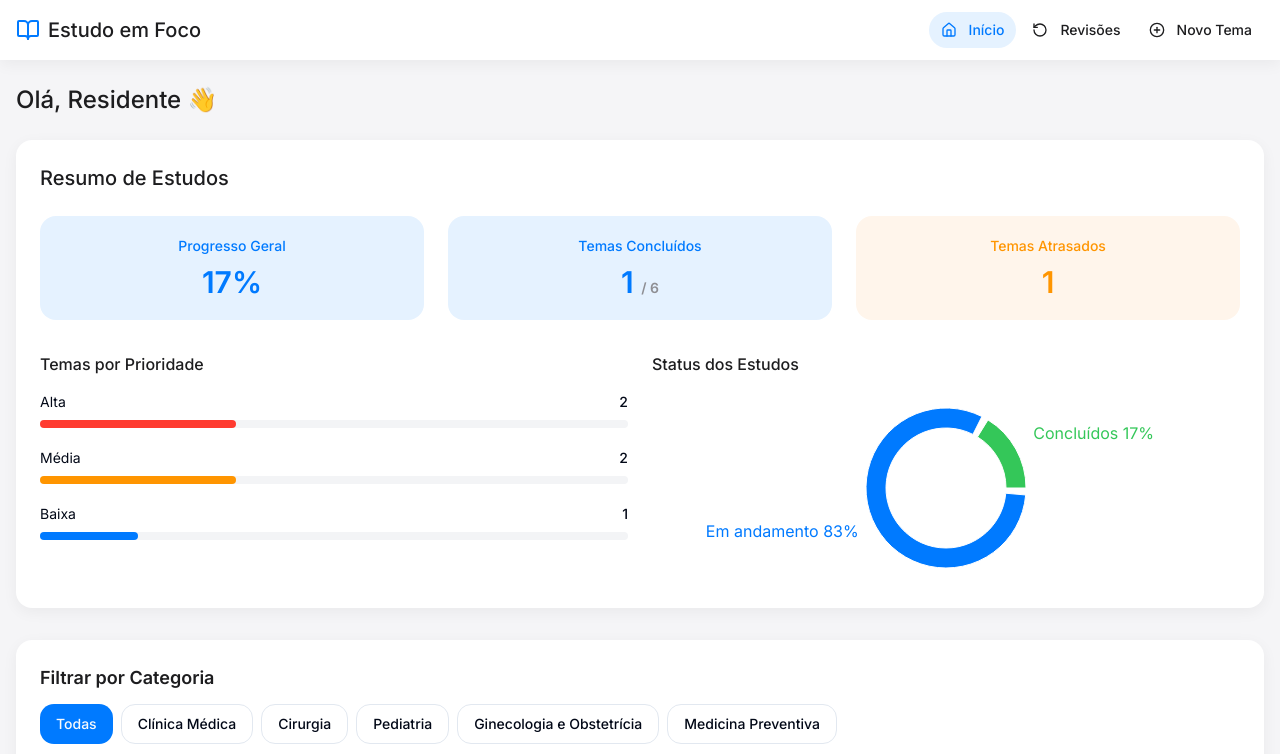
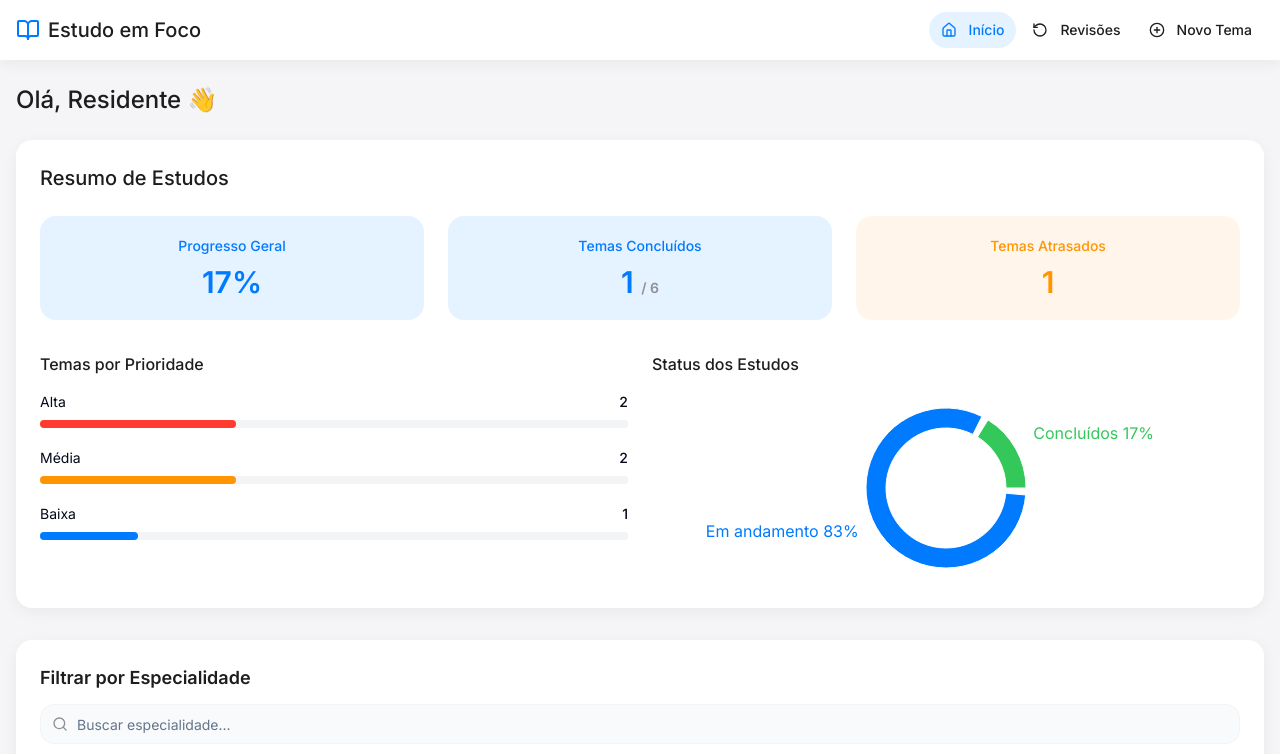
Before and after one commit to daarks97/estudo-em-foco-tracker, a React (Vite) app: page / in a window 1280 px wide. Shown: the top 754 px of the page. Built offline with nearby package versions, Linux system fonts and the light colour scheme.

Commit message:
feat: Add new categories
Add new categories for study topics.

```diff
--- a/src/components/CategoriasFiltro.tsx
+++ b/src/components/CategoriasFiltro.tsx
@@ -1,14 +1,33 @@
 
-import React from 'react';
+import React, { useState } from 'react';
 import { useEstudos } from '@/contexts/EstudosContext';
 import { Button } from '@/components/ui/button';
+import { Search } from 'lucide-react';
+import { Input } from '@/components/ui/input';
 
 const CategoriasFiltro = () => {
   const { categorias, filtrarPorCategoria, categoriaAtual } = useEstudos();
+  const [busca, setBusca] = useState('');
+
+  const categoriasFiltradas = busca.length > 0
+    ? categorias.filter(c => c.nome.toLowerCase().includes(busca.toLowerCase()))
+    : categorias;
 
   return (
     <div className="mb-6">
-      <h2 className="text-lg font-semibold mb-3 text-estudo-text">Filtrar por Categoria</h2>
+      <h2 className="text-lg font-semibold mb-3 text-estudo-text">Filtrar por Especialidade</h2>
+
+      <div className="relative mb-3">
+        <Search className="absolute left-3 top-1/2 transform -translate-y-1/2 text-estudo-gray h-4 w-4" />
+        <Input
+          type="text"
+          placeholder="Buscar especialidade..."
+          value={busca}
+          onChange={(e) => setBusca(e.target.value)}
+          className="pl-9 bg-gray-50 border-gray-100"
+        />
+      </div>
+
       <div className="flex flex-wrap gap-2">
         <Button
           variant={categoriaAtual === null ? "default" : "outline"}
@@ -18,17 +37,24 @@ const CategoriasFiltro = () => {
           Todas
         </Button>
 
-        {categorias.map(categoria => (
+        {categoriasFiltradas.map(categoria => (
           <Button
             key={categoria.id}
             variant={categoriaAtual === categoria.id ? "default" : "outline"}
-            className={`${categoriaAtual === categoria.id ? 'bg-estudo-primary hover:bg-estudo-secondary' : ''}`}
+            className={`${categoriaAtual === categoria.id ? 'bg-estudo-primary hover:bg-estudo-secondary' : ''} flex items-center gap-1`}
             onClick={() => filtrarPorCategoria(categoria.id)}
           >
-            {categoria.nome}
+            <span>{categoria.emoji}</span>
+            <span>{categoria.nome}</span>
           </Button>
         ))}
       </div>
+
+      {categoriasFiltradas.length === 0 && (
+        <div className="text-center text-estudo-gray mt-3">
+          Nenhuma especialidade encontrada com "{busca}"
+        </div>
+      )}
     </div>
   );
 };
--- a/src/contexts/EstudosContext.tsx
+++ b/src/contexts/EstudosContext.tsx
@@ -7,9 +7,29 @@ import { toast } from 'sonner';
 const categoriasIniciais: Categoria[] = [
   { id: '1', nome: 'Clínica Médica', emoji: '🩺' },
   { id: '2', nome: 'Cirurgia', emoji: '🔪' },
-  { id: '3', nome: 'Pediatria', emoji: '👶' },
-  { id: '4', nome: 'Ginecologia e Obstetrícia', emoji: '🤰' },
-  { id: '5', nome: 'Medicina Preventiva', emoji: '🦠' },
+  { id: '3', nome: 'Pediatria', emoji: '🧒🏼' },
+  { id: '4', nome: 'Ginecologia e Obstetrícia', emoji: '🤰🏼' },
+  { id: '5', nome: 'Medicina Preventiva', emoji: '🌎' },
+  { id: '6', nome: 'Psiquiatria', emoji: '🧠' },
+  { id: '7', nome: 'Ética Médica / Medicina Legal', emoji: '⚖️' },
+  { id: '8', nome: 'Infectologia', emoji: '🦠' },
+  { id: '9', nome: 'Neurologia', emoji: '🧬' },
+  { id: '10', nome: 'Dermatologia', emoji: '🧴' },
+  { id: '11', nome: 'Ortopedia', emoji: '🦴' },
+  { id: '12', nome: 'Urologia', emoji: '💦' },
+  { id: '13', nome: 'Geriatria', emoji: '👵🏻' },
+  { id: '14', nome: 'Cardiologia', emoji: '❤️' },
+  { id: '15', nome: 'Pneumologia', emoji: '🌬️' },
+  { id: '16', nome: 'Gastroenterologia', emoji: '🧃' },
+  { id: '17', nome: 'Nefrologia', emoji: '💧' },
+  { id: '18', nome: 'Reumatologia', emoji: '💢' },
+  { id: '19', nome: 'Endocrinologia', emoji: '🍩' },
+  { id: '20', nome: 'Hematologia', emoji: '🩸' },
+  { id: '21', nome: 'Medicina da Família e Comunidade', emoji: '🏡' },
+  { id: '22', nome: 'Medicina Intensiva', emoji: '🚨' },
+  { id: '23', nome: 'Medicina de Urgência e Emergência', emoji: '🆘' },
+  { id: '24', nome: 'Saúde da Mulher', emoji: '🚺' },
+  { id: '25', nome: 'Saúde da Criança e do Adolescente', emoji: '👶🏻' },
 ];
 
 // Função para gerar revisões para um tema
```
